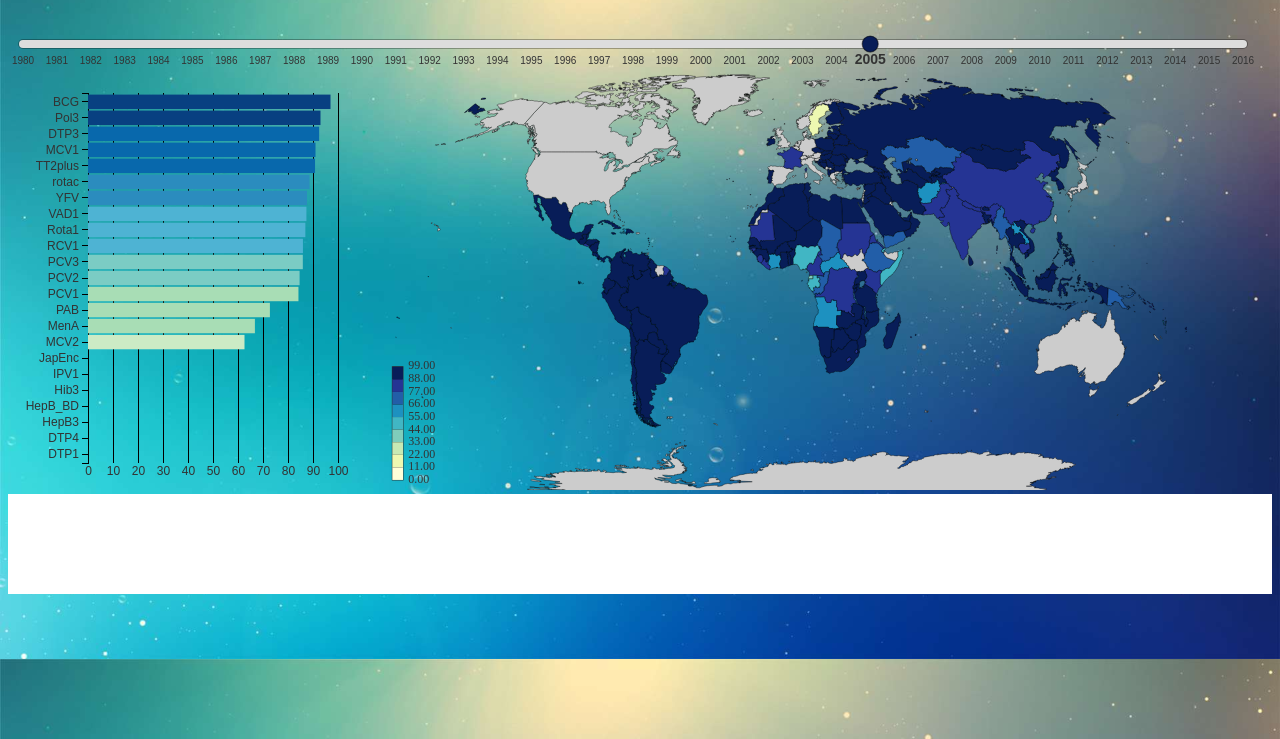
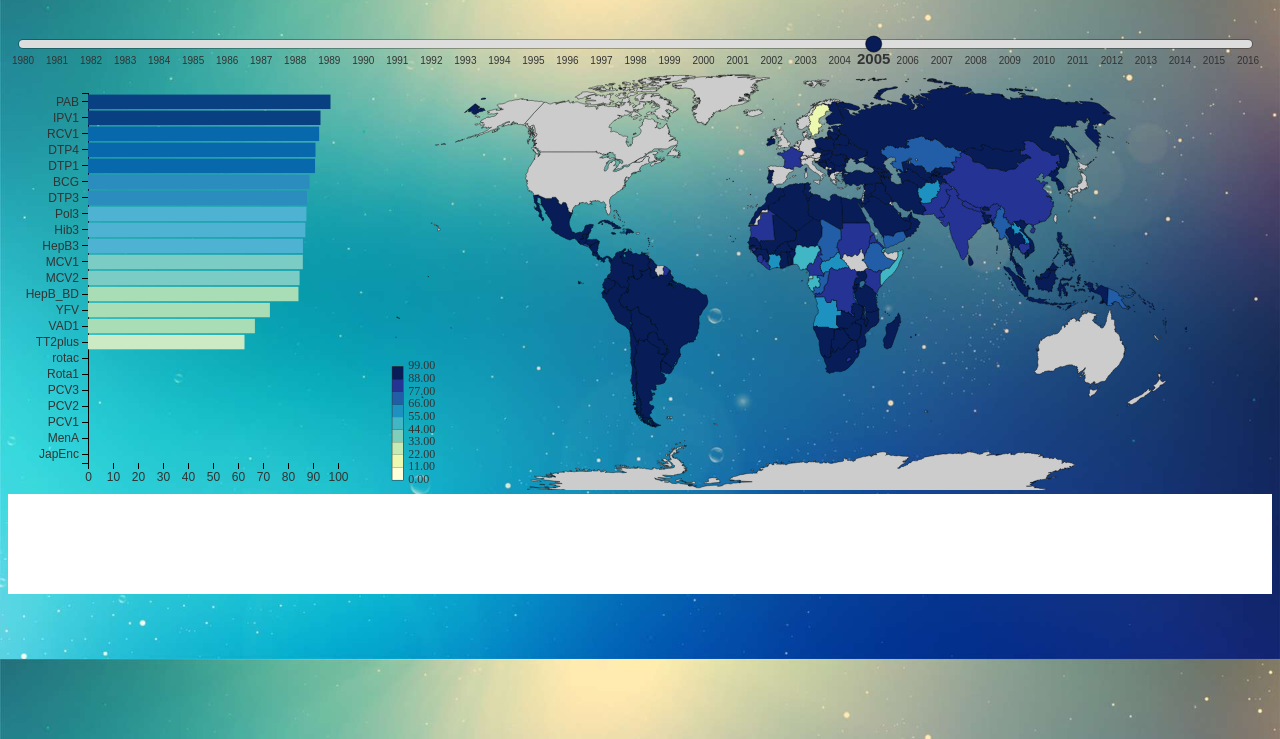
Before and after one commit to JohannaKorte/InfoVis, a plain HTML site: page index.html in a window 1280 px wide. Shown: the part 61-800 px from the top of the page. Drawn offline with nearby package versions, Linux system fonts and the light colour scheme.

Commit message:
fixed y-axis labels, but its still not how we want it

```diff
--- a/index.html
+++ b/index.html
@@ -20,11 +20,11 @@
   <script src="//d3js.org/d3.v4.min.js"></script>
   <script src="d3-drag/d3-drag.js"></script>
 </head>
-
+<!-- TODO: adjust axis when update year......!! -->
 <body background="images/under-the-sea-background.jpg">
   <h1>Exploring the Trend of World's Vaccination Coverages</h1>
   <div id='slider-div'>
-    <svg id='slider-svg' width="1250" height="50"></svg>
+    <svg id='slider-svg' width="1255" height="50"></svg>
   </div>
   <div id='wrapper'>
     <svg id='hbar-svg' width="350" height="420" style='float:left;'></svg>
--- a/js/hbarV4.js
+++ b/js/hbarV4.js
@@ -41,19 +41,17 @@ function update(data) {
           .range(colors);
 
   // left axis
-	g.select('.y axis')
+	g.select('.y.axis')
 		  .call(d3.axisLeft(y))
 	//bottom axis
-	g.select('.x axis')
-    .attr("transform", "translate(0," + height + ")")
-    .call(d3.axisBottom(x).ticks(11).tickSizeInner([-height]));
+	g.select('.x.axis')
+    .call(d3.axisBottom(x));
 
 	//select all bars on the graph, take them out, and exit the previous data set.
 	//then you can add/enter the new data set
 	var bars = g.selectAll(".bar")
-        					.remove()
-        					.exit()
-        					.data(data)
+                .remove().exit()
+        				.data(data)
 
 	//now actually give each rectangle the corresponding data
 	bars.enter().append("rect")
--- a/js/slider.js
+++ b/js/slider.js
@@ -69,7 +69,7 @@ function updateMap(h) {
 
     if (parseInt(t.innerHTML) == slider_year) {
       d3.select(t).style('font-weight', 'bold')
-                  .style('font-size', '140%');
+                  .style('font-size', '150%');
 
     } else {
       d3.select(t).style('font-weight', 'normal')
```
